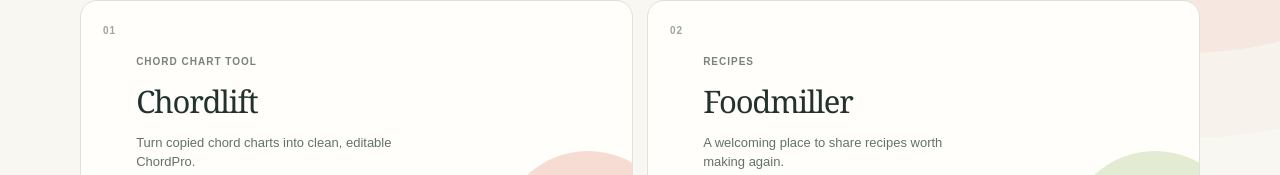
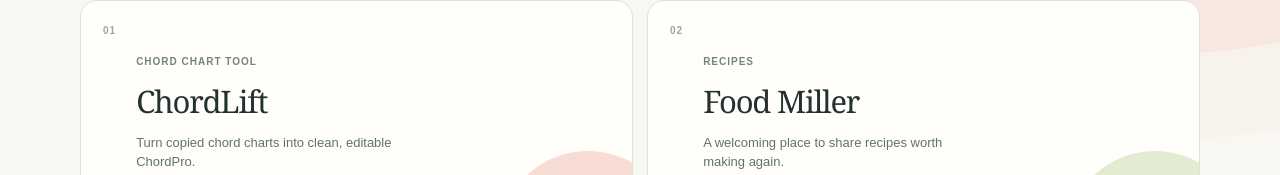
Before and after one commit to SydFloyd/kmproto-hub, a Next.js app: page / in a window 1280 px wide. Shown: the part 507-682 px from the top of the page. Built offline with nearby package versions, Linux system fonts and the light colour scheme.

Commit message:
Update project display names

```diff
--- a/app/page.tsx
+++ b/app/page.tsx
@@ -1,13 +1,13 @@
 const projects = [
   {
-    name: "Chordlift",
+    name: "ChordLift",
     description: "Turn copied chord charts into clean, editable ChordPro.",
     category: "Chord chart tool",
     href: "https://chordlift.kmproto.com",
     accent: "coral",
   },
   {
-    name: "Foodmiller",
+    name: "Food Miller",
     description: "A welcoming place to share recipes worth making again.",
     category: "Recipes",
     href: "https://foodmiller.com",
```
